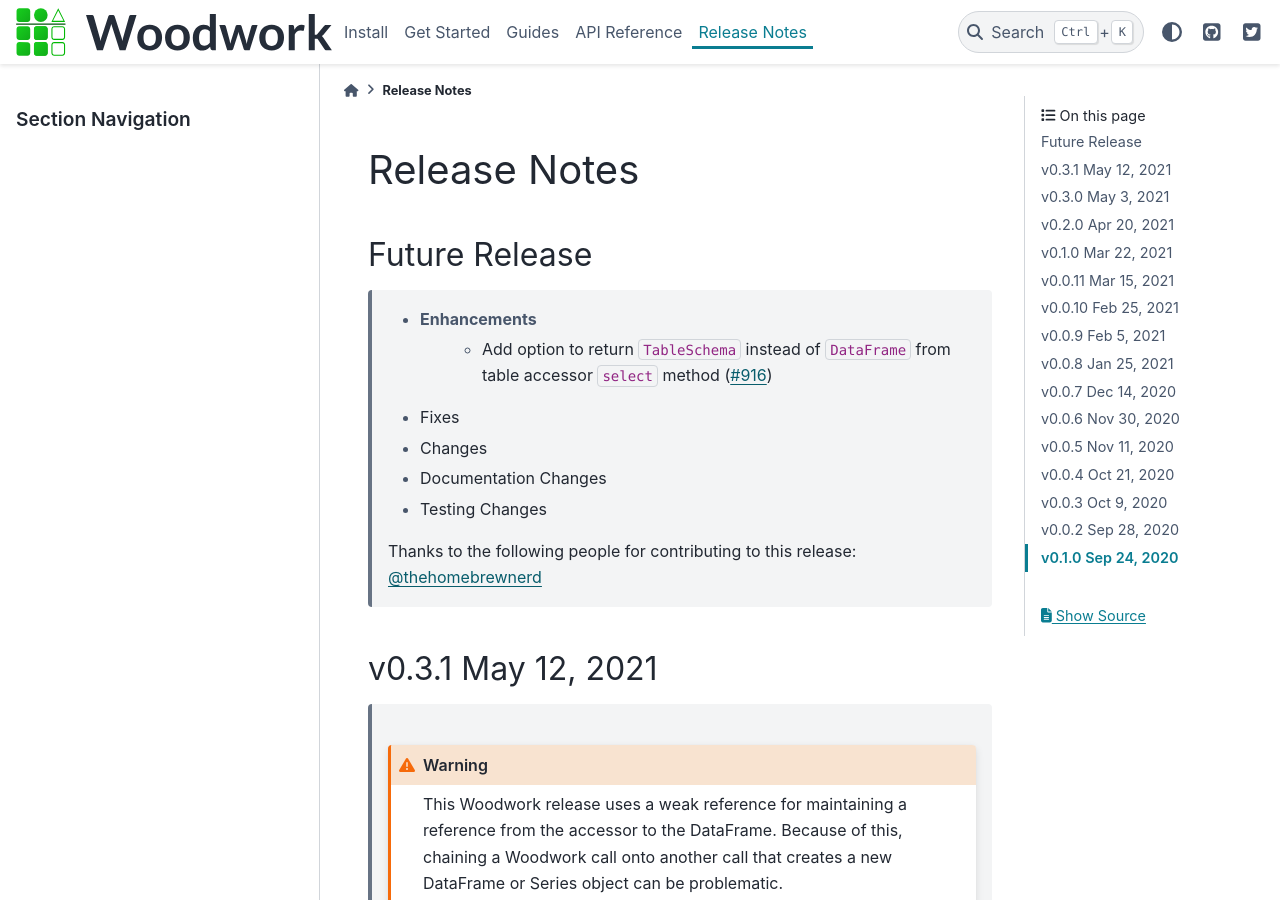
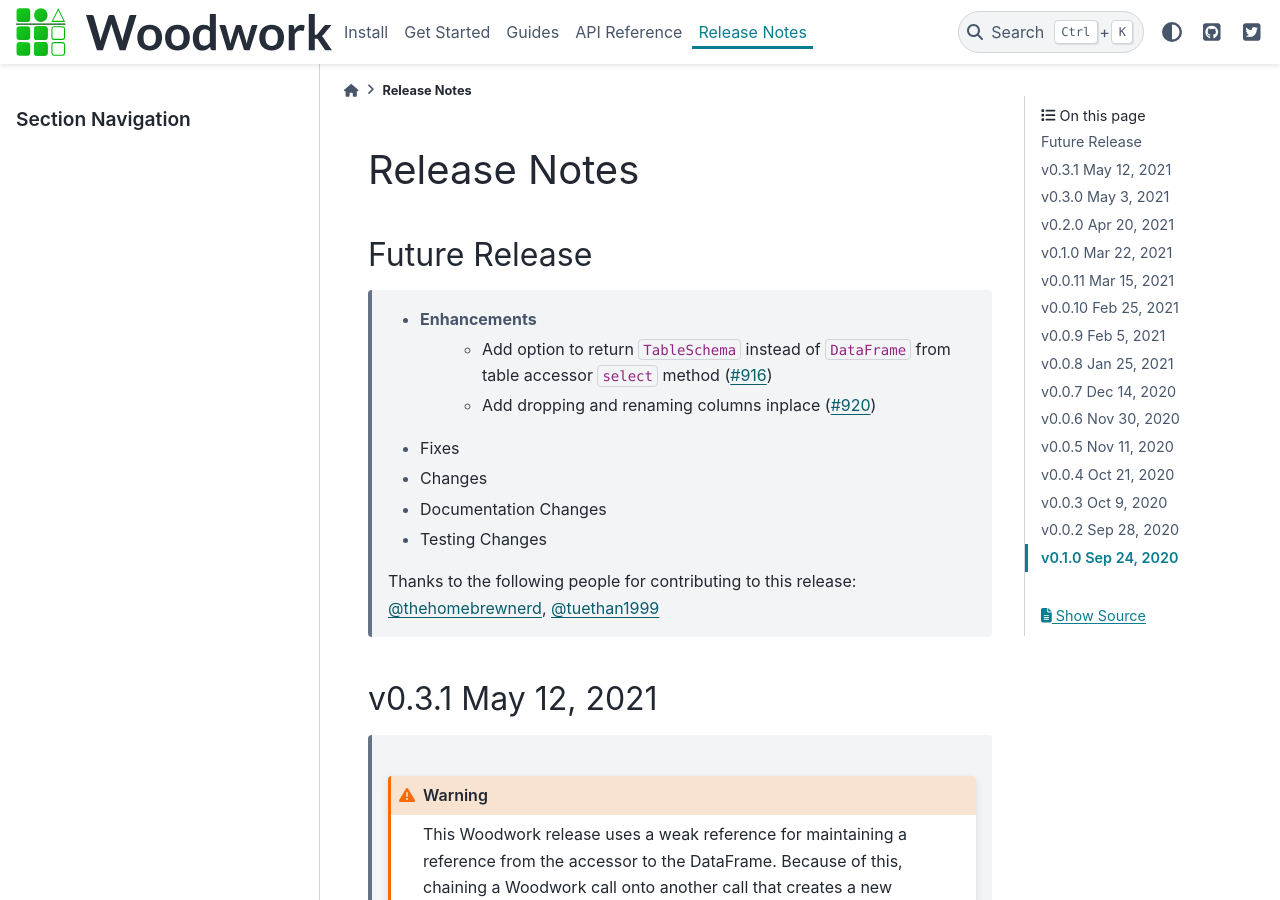
Before and after one commit to alteryx/woodwork, a Sphinx documentation site: the page built from docs/source/release_notes.rst, in a window 1280 px wide and 900 px high. Built offline with Sphinx 7.4.7 and the PyData theme 0.15.4, drawn with Linux system fonts in a browser that asks for light colours; comment, search, counter and statistics services are not loaded.

Commit message:
edit changelog

```diff
--- a/docs/source/release_notes.rst
+++ b/docs/source/release_notes.rst
@@ -7,13 +7,14 @@
 ==============
     * Enhancements
         * Add option to return ``TableSchema`` instead of ``DataFrame`` from table accessor ``select`` method (:pr:`916`)
+        * Add dropping and renaming columns inplace (:pr:`920`)
     * Fixes
     * Changes
     * Documentation Changes
     * Testing Changes
 
     Thanks to the following people for contributing to this release:
-    :user:`thehomebrewnerd`
+    :user:`thehomebrewnerd`, :user:`tuethan1999`
 
 
 v0.3.1 May 12, 2021
```
